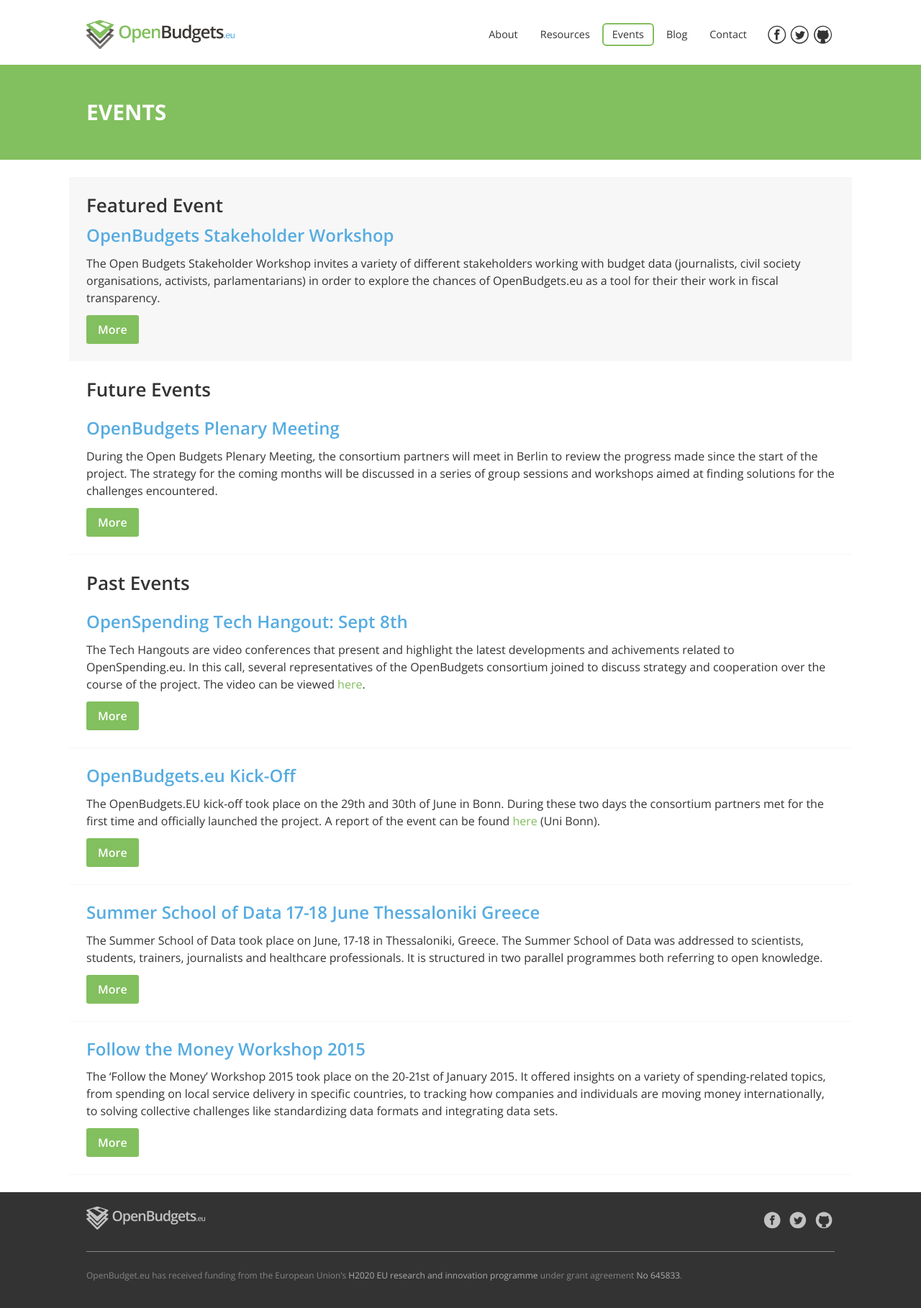
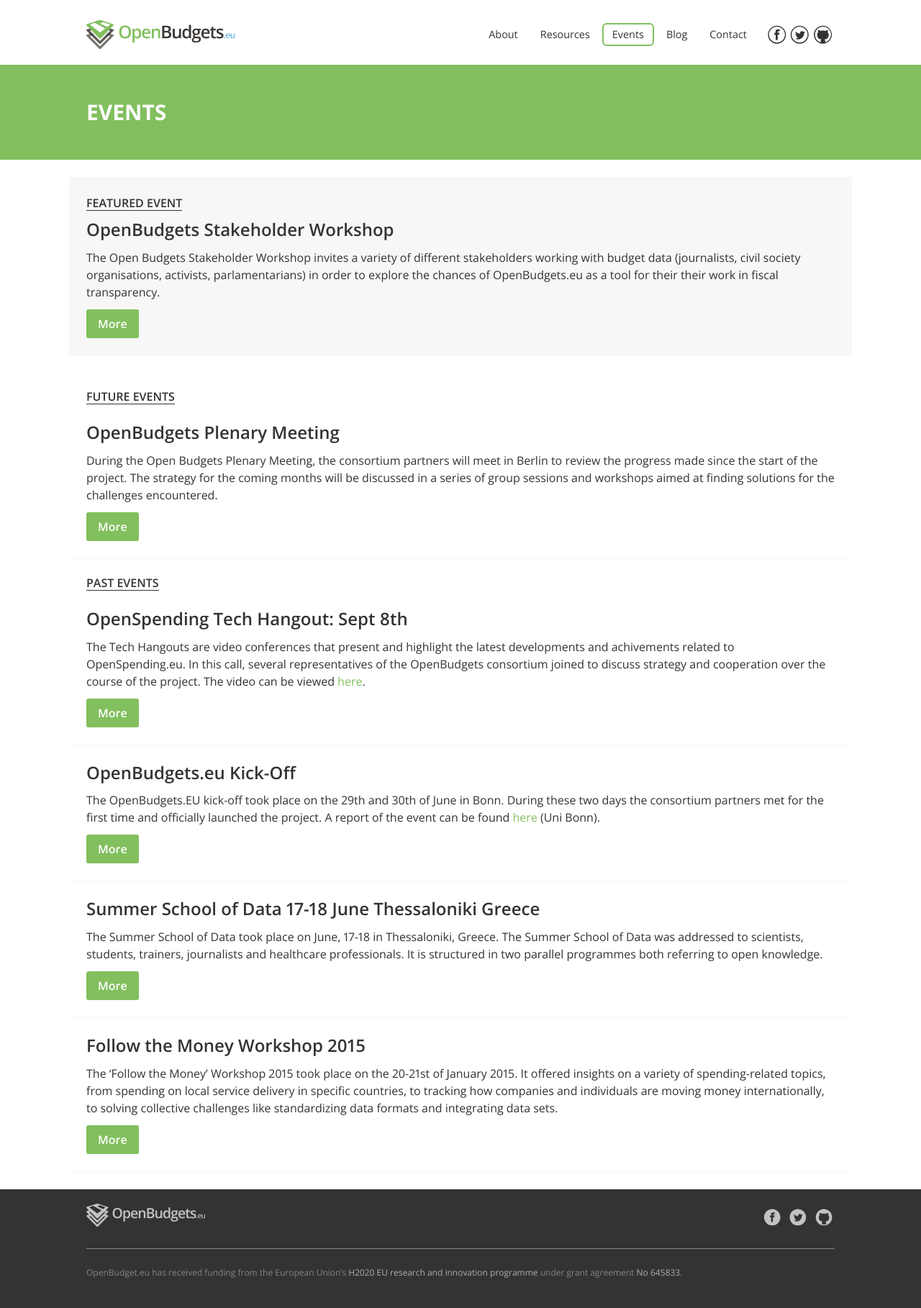
Before and after one commit to openbudgets/openbudgets.github.io, a Jekyll site: the page built from events.html, in a window 1280 px wide. Shown: the whole page at 72% size. Built offline with Jekyll 4.4.1, drawn with Linux system fonts in a browser that asks for light colours; nearby versions of some CDN libraries.

Commit message:
event heading styling

```diff
--- a/_sass/_events.scss
+++ b/_sass/_events.scss
@@ -10,6 +10,20 @@
         }
 
         section {
+
+            h2 {
+                display: inline-block;
+                font-size: 1em;
+                text-transform: uppercase;
+                border-bottom: solid 1px $base-font-color;
+                font-weight: 600;
+            }
+
+            h3 {
+                a {
+                    color: $base-font-color;
+                }
+            }
 
             &.featured {
                 background-color: $light-gray;
```
